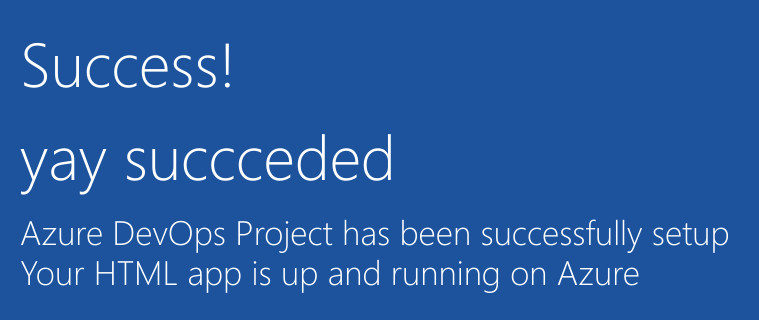
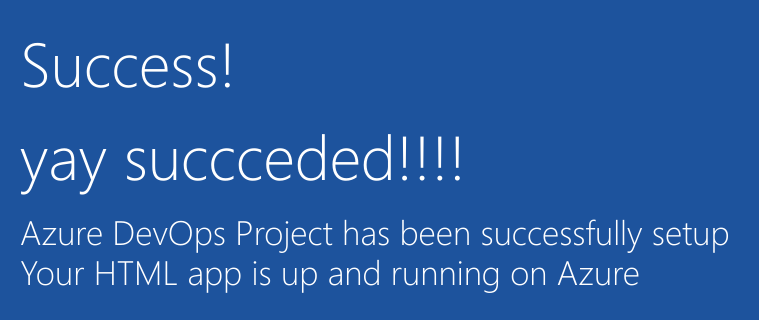
Before and after one commit to ebiw-arkaprobha/sample-project, a plain HTML site: page index.html in a window 1280 px wide. Shown: the part 352-672 px from the top of the page, 205-964 px from the left. Drawn offline with Linux system fonts and the light colour scheme.

Commit message:
modifications in the index file

```diff
--- a/index.html
+++ b/index.html
@@ -19,7 +19,7 @@
         </div>
             <div class="content-body">
                 <div class="success-text">Success!</div>
-                <div class="success-text">yay succceded</div>
+                <div class="success-text">yay succceded!!!!</div>
                 <div class="description line-1"> Azure DevOps Project has been successfully setup</div>
                 <div class="description line-2"> Your HTML app is up and running on Azure</div>
                 <div class="next-steps-container">
```
